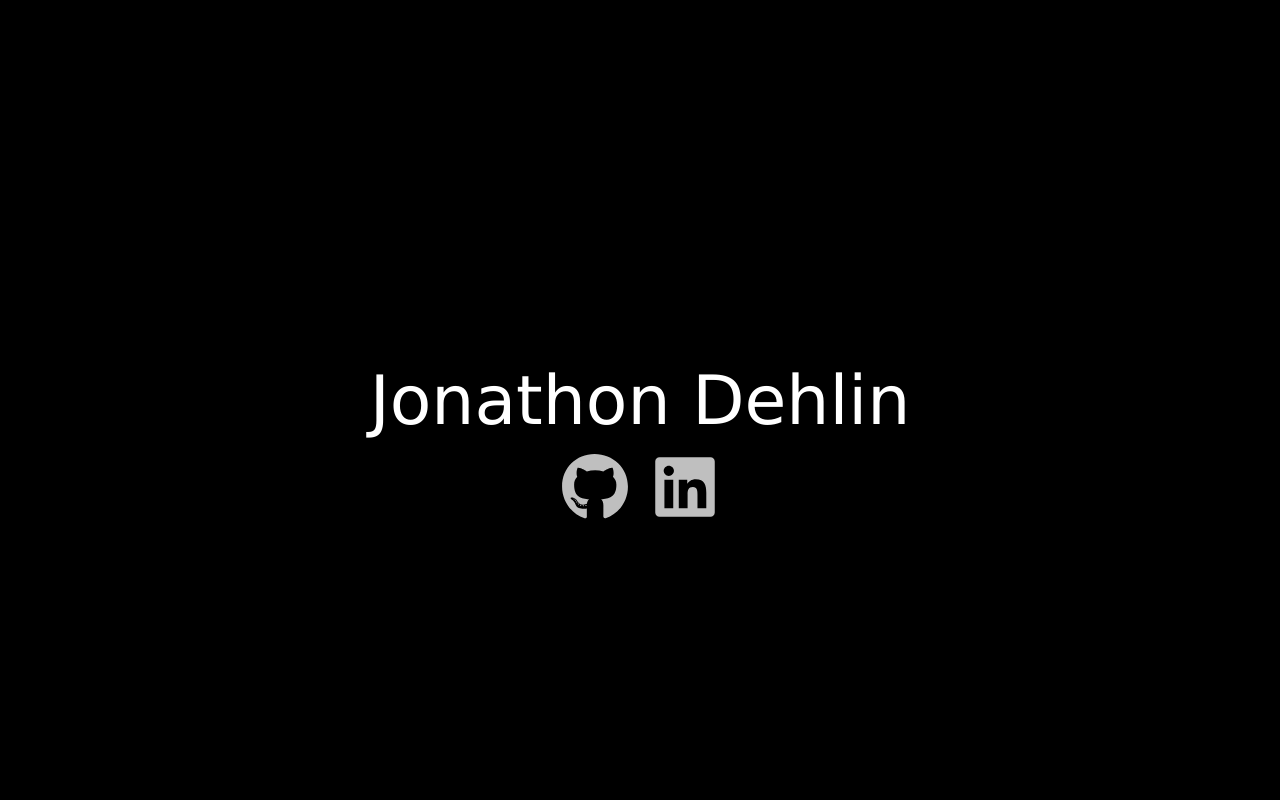
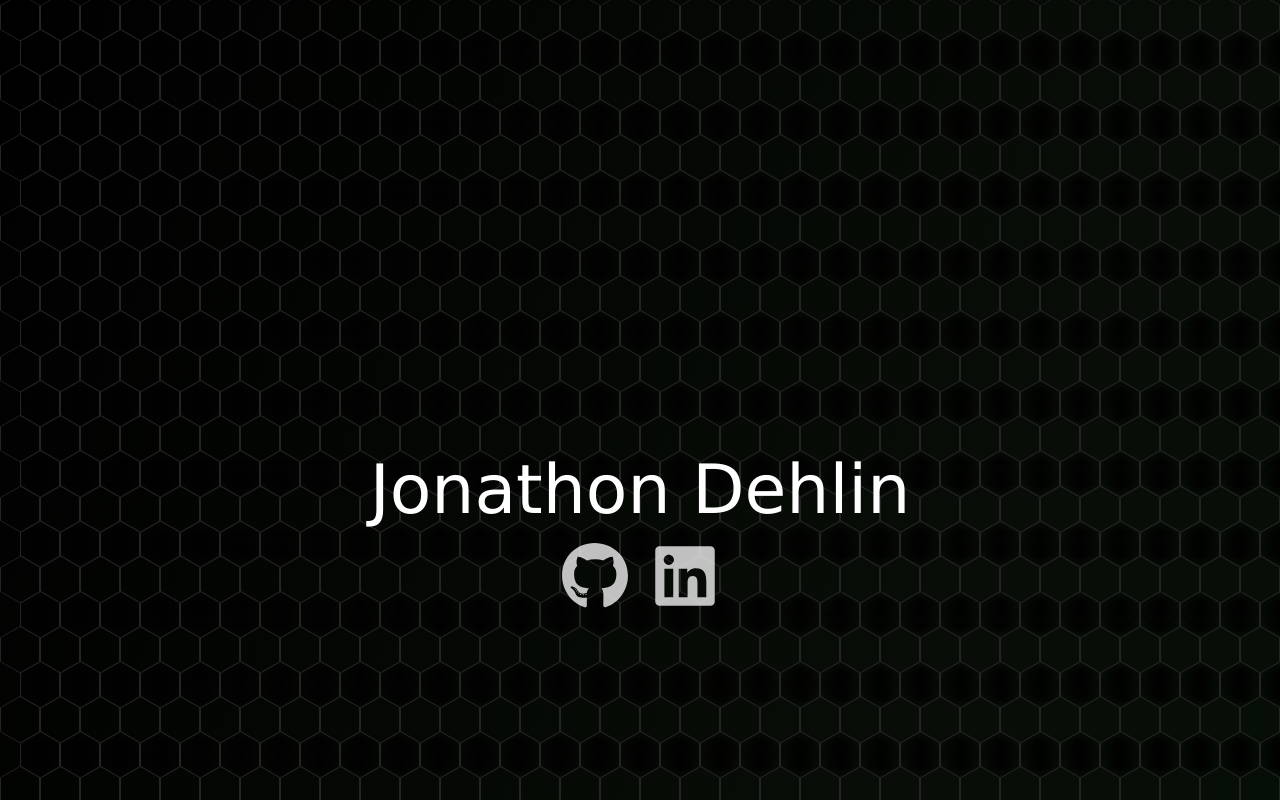
Before and after one commit to jondeh/portfolio, a React (Create React App) app: page / in a window 1280 px wide. Shown: the top 800 px of the page. Built offline with nearby package versions, Linux system fonts and the light colour scheme.

Commit message:
added decorative hexagonal pattern

```diff
--- a/src/App.css
+++ b/src/App.css
@@ -2,11 +2,21 @@
   box-sizing: border-box;
   margin: 0;
   padding: 0;
+  /* background: black; */
   color: white;
+}
+
+button {
+  border: 0;
+  margin: 0;
+  outline: 0;
 }
 
 .App {
   width: 100%;
-  display: flex;
-  background: black;
+  /* display: flex; */
+  /* background: linear-gradient(to right, (black, rgb(39, 39, 39)), green); */
+  /* position: absolute; */
+  z-index: 0;
+  overflow: hidden;
 }
--- a/src/components/Body/Body.css
+++ b/src/components/Body/Body.css
@@ -1,18 +1,21 @@
 .body-container {
     /* height: 200vh; */
-    width: 100%;
+    /* width: 100%; */
     /* border: 1px solid red; */
     display: flex;
     padding: 50px;
     flex-direction: column;
-    background: black;
+    background: linear-gradient(to right bottom, black, rgb(8, 14, 7), rgb(0, 15, 0) 99%);
+    position: absolute;
+    z-index: -1;
+    overflow: hidden;
 }
 
 .vindermere-container {
     padding: 30px;
     height: 500px;
     width: 100%;
-    border: 1px solid black;
+    /* border: 1px solid red; */
     display: flex;
     justify-content: space-between;
     margin-bottom: 100px;
@@ -31,7 +34,7 @@
 .vin-info-container {
     width: 47%;
     height: 100%;
-    border: 1px solid black;
+    /* border: 1px solid red; */
 }
 
 .vin-title {
@@ -77,7 +80,7 @@
     padding: 30px;
     height: 500px;
     width: 100%;
-    border: 1px solid black;
+    /* border: 1px solid red; */
     display: flex;
     justify-content: space-between;
     margin-bottom: 100px;
@@ -95,7 +98,7 @@
 .game-ryan-info-container {
     width: 47%;
     height: 100%;
-    border: 1px solid black;
+    /* border: 1px solid red; */
 }
 
 .game-ryan-title {
@@ -135,7 +138,7 @@
     padding: 30px;
     height: 500px;
     width: 100%;
-    border: 1px solid black;
+    /* border: 1px solid black; */
     display: flex;
     justify-content: space-between;
     margin-bottom: 100px;
@@ -153,7 +156,7 @@
 .chord-finder-info-container {
     width: 47%;
     height: 100%;
-    border: 1px solid black;
+    /* border: 1px solid black; */
 }
 
 .chord-finder-title {
--- a/src/components/Body/Body.js
+++ b/src/components/Body/Body.js
@@ -1,17 +1,50 @@
-import React from 'react';
+import React, {useState, useEffect} from 'react';
 import Vindermere from '../ProjectLinks/Vindermere';
 import GameRyan from '../ProjectLinks/GameRyan';
 import ChordFinder from '../ProjectLinks/ChordFinder';
 import LandingPage from '../LandingPage/LandingPage';
 import './Body.css';
+import './Hexagon.css';
 
 const Body = (props) => {
+    const [hexagons, setHexagons] = useState([])
+
+    useEffect(() => {
+        const hexagons = []
+        for(let col = 0; col < 100; col++){
+            const currentRow = []
+                for(let row = 0; row < 100; row++){
+                    const currentNode = {
+                        col,
+                        row,
+                    }
+                    currentRow.push(currentNode)
+                }
+                hexagons.push(currentRow)
+            }
+            setHexagons(hexagons)
+    }, [])
     return (
         <div className='body-container'>
             <LandingPage />
             <Vindermere />
             <GameRyan />
             <ChordFinder />
+            <div className="hex-container">
+                {
+
+          hexagons.map((e,i) => {
+              return <div className="container-rows">
+                  {
+                      e.map((f,j) => {
+                      return <button className={j % 2 !== 0 ? `hexagon-odd` : `hexagon`}></button>
+                      })
+                  }
+              </div>
+          })
+        }
+            </div>
+
         </div>
     )
 }
--- /dev/null
+++ b/src/components/Body/Hexagon.css
@@ -0,0 +1,107 @@
+.hex-container {
+    position: absolute;
+    left: 0;
+    top: 0;
+    display: grid;
+    grid-template-columns: repeat(100, 40px);
+    grid-template-rows: repeat(100, 40px);
+    z-index: -1;
+    color: black;
+    /* width: 100%; */
+    /* overflow: hidden; */
+
+  }
+
+  .hexagon {
+      position: relative;
+      color: black;
+    width: 40px;
+    height: 23.12px;
+    background: transparent;
+    margin: 6px 0px;
+    border-left: solid 1px rgb(36, 36, 36);
+    border-right: solid 1px rgb(36, 36, 36);
+    z-index: 10;
+    /* display: flex;
+    justify-content: center;
+    align-items: center; */
+  }
+
+  .hexagon:hover {
+      border: none;
+      z-index: 12;
+      background: grey;
+  }
+
+  .hexagon:before,
+  .hexagon:after {
+    content: "";
+    position: absolute;
+    z-index: inherit;
+    width: 28.28px;
+    height: 28.28px;
+    -webkit-transform: scaleY(0.5774) rotate(-45deg);
+    -ms-transform: scaleY(0.5774) rotate(-45deg);
+    transform: scaleY(0.5774) rotate(-45deg);
+    background: inherit;
+    left: 4.8579px;
+  }
+
+  .hexagon:before {
+    top: -15px;
+    border-top: solid 1px rgb(36, 36, 36);
+    border-right: solid 1px rgb(36, 36, 36);
+  }
+
+  .hexagon:after {
+    bottom: -15px;
+    border-bottom: solid 1px rgb(36, 36, 36);
+    border-left: solid 1px rgb(36, 36, 36);
+  }
+
+  .hexagon-odd {
+    color: black;
+    position: relative;
+    width: 40px;
+    height: 23.12px;
+    background: radial-gradient(black, transparent);
+    margin: 6px 0px;
+    border-left: solid 1px rgb(36, 36, 36);
+    border-right: solid 1px rgb(36, 36, 36);
+    margin-left: 20px;
+    /* display: flex;
+    justify-content: center;
+    align-items: center; */
+  }
+
+  .hexagon-odd:hover {
+      border: none;
+    z-index: 12;
+    background: grey;
+}
+
+  .hexagon-odd:before,
+  .hexagon-odd:after {
+    content: "";
+    position: absolute;
+    z-index: 1;
+    width: 28.28px;
+    height: 28.28px;
+    -webkit-transform: scaleY(0.5774) rotate(-45deg);
+    -ms-transform: scaleY(0.5774) rotate(-45deg);
+    transform: scaleY(0.5774) rotate(-45deg);
+    background: inherit;
+    left: 4.8579px;
+  }
+
+  .hexagon-odd:before {
+    top: -15px;
+    border-top: solid 1px rgb(36, 36, 36);
+    border-right: solid 1px rgb(36, 36, 36);
+  }
+
+  .hexagon-odd:after {
+    bottom: -15px;
+    border-bottom: solid 1px rgb(36, 36, 36);
+    border-left: solid 1px rgb(36, 36, 36);
+  }
--- a/src/components/LandingPage/LandingPage.css
+++ b/src/components/LandingPage/LandingPage.css
@@ -1,8 +1,9 @@
 .landing-page-container {
-    border: 1px solid black;
-    height: 100vh;
-    width: 100%;
-    margin-bottom: 50px;
+    /* border: 1px solid red; */
+    /* height: 100vh; */
+    /* width: 100%; */
+    margin-bottom: 50vh;
+    margin-top: 50vh;
     display: flex;
     justify-content: center;
     align-items: center;
@@ -24,6 +25,6 @@
 
 .arrow-container {
     position: absolute;
-    right: 20px;
-    bottom: 20px;
+    left: 90vw;
+    top: 85vh;
 }
--- a/src/components/ProjectLinks/GameRyan.js
+++ b/src/components/ProjectLinks/GameRyan.js
@@ -8,7 +8,7 @@ const GameRyan = (props) => {
     return (
         <div className="game-ryan-container">
             <div className="game-ryan-info-container">
-                <a href="https://gameryan.netlify.app/#/sudoku"><div className="game-ryan-title"><a href="https://github.com/jondeh/gameRyan.com"><FaGithub /></a>Sudoku</div></a>
+                <a href="https://gameryan.netlify.app/#/sudoku"><div className="game-ryan-title">Sudoku</div></a>
                 <div className="game-ryan-info-body">
                     <div className="game-ryan-built-with">
                         <h3 style={{marginBottom: "5px", color: `${color2}`}}>Built with:</h3>
@@ -30,7 +30,7 @@ const GameRyan = (props) => {
                     </span>
                 </div>
             </div>
-            <div className="game-ryan-pic"><a href=""><div style={{color: "purple", width: "200px", height: "200px"}}><FaGithub /></div></a></div>
+            <div className="game-ryan-pic"></div>
         </div>
     )
 }
```
Also changed, not shown: src/App.js (+4 -3 lines).
